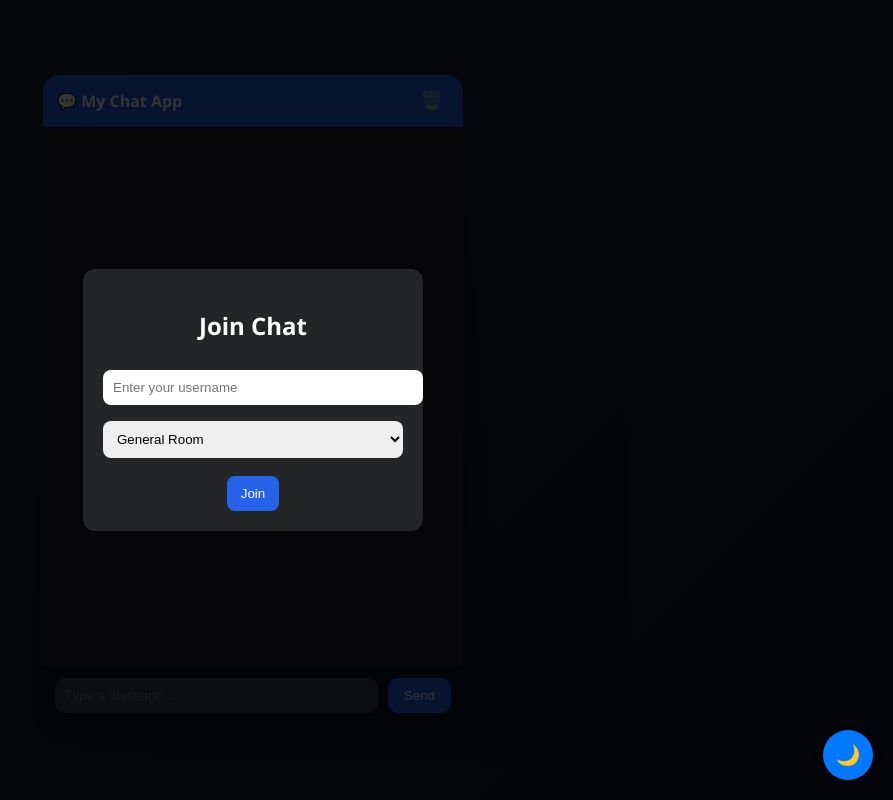
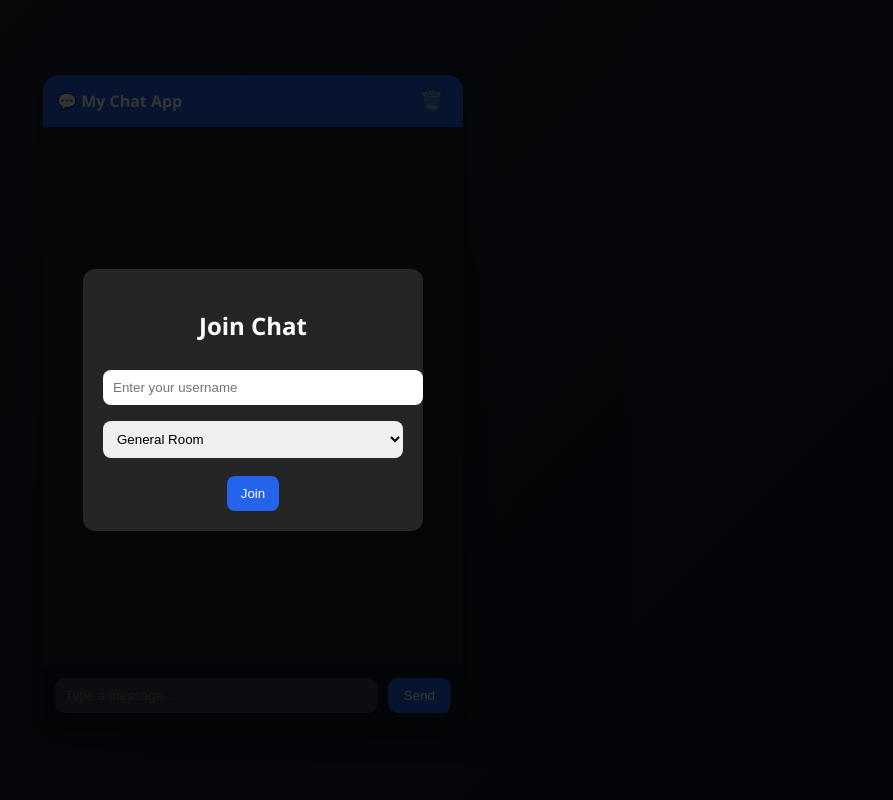
Before and after one commit to KennyAkeem/chapApp, a plain HTML site: page index.html in a window 1280 px wide. Shown: the whole page, without its empty margins (387-1280 px from the left). Drawn offline with Linux system fonts and the light colour scheme.

Commit message:
Update index.html

```diff
--- a/index.html
+++ b/index.html
@@ -316,7 +316,7 @@ body.dark #theme-toggle {
     </div>
   </div>
 
-          <button id="theme-toggle">🌙</button>
+        <!--  <button id="theme-toggle">🌙</button>-->
 
   <!-- Username + Room Selector -->
   <div class="overlay" id="setup-overlay">
```
